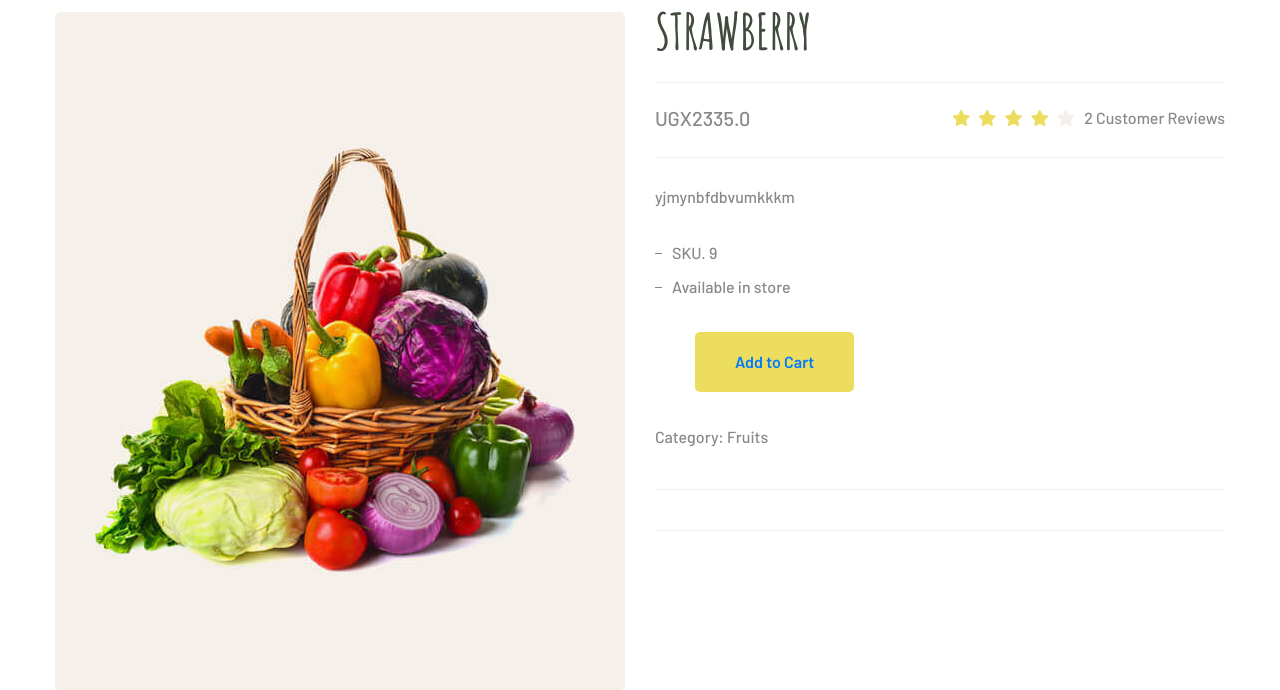
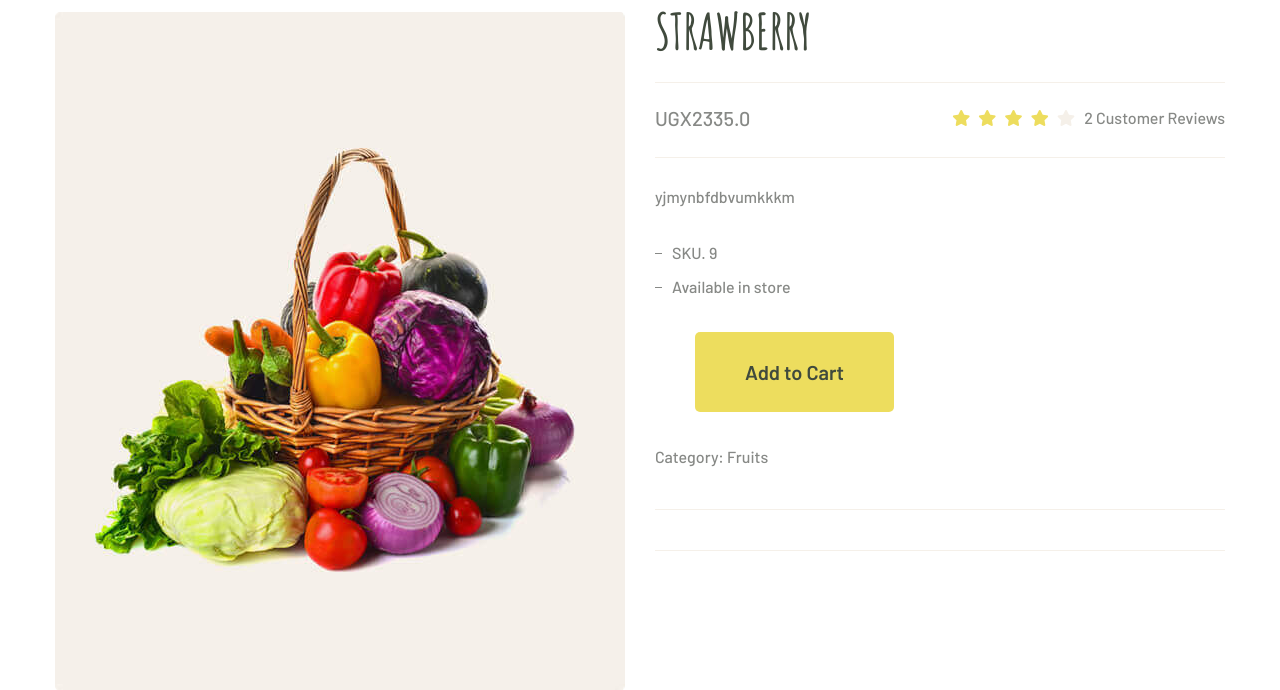
Before and after one commit to Jordan-Rob/simlaw-ecom, a Django app: page /shop/product/3/ in a window 1280 px wide. Shown: the part 710-1400 px from the top of the page. Run offline with Django 3.2, Linux system fonts and the light colour scheme; data comes from the database, SQL or seed files in the repository; some libraries are stand-ins or nearby versions; some web fonts are replaced.

Commit message:
added cart functionality

```diff
--- a/templates/store/product.html
+++ b/templates/store/product.html
@@ -47,7 +47,7 @@
                     </ul>
                     <div class="product-quantity-box">
                         <div class="addto-cart-box">
-                            <button class="thm-btn" ><a style="text-decoration: none;" href="{% url 'add-to-cart' product.id %}">Add to Cart</a></button>
+                            <a class="thm-btn" style="text-decoration: none;" href="{% url 'add-to-cart' product.id %}">Add to Cart</a>
                         </div>
                     </div>
                     <ul class="list-unstyled category_tag_list">
```
